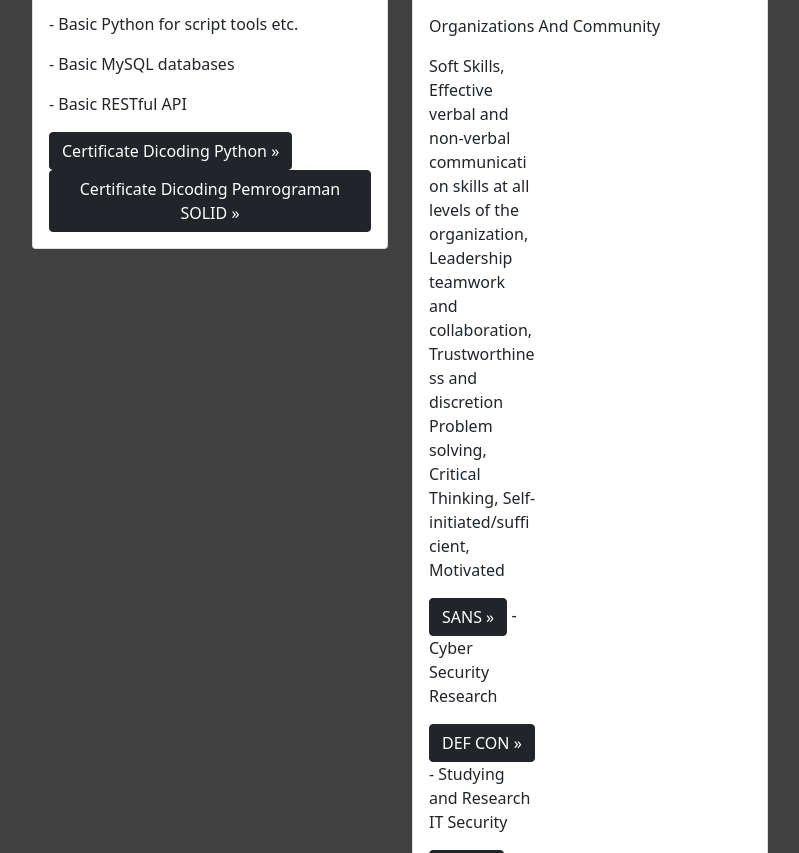
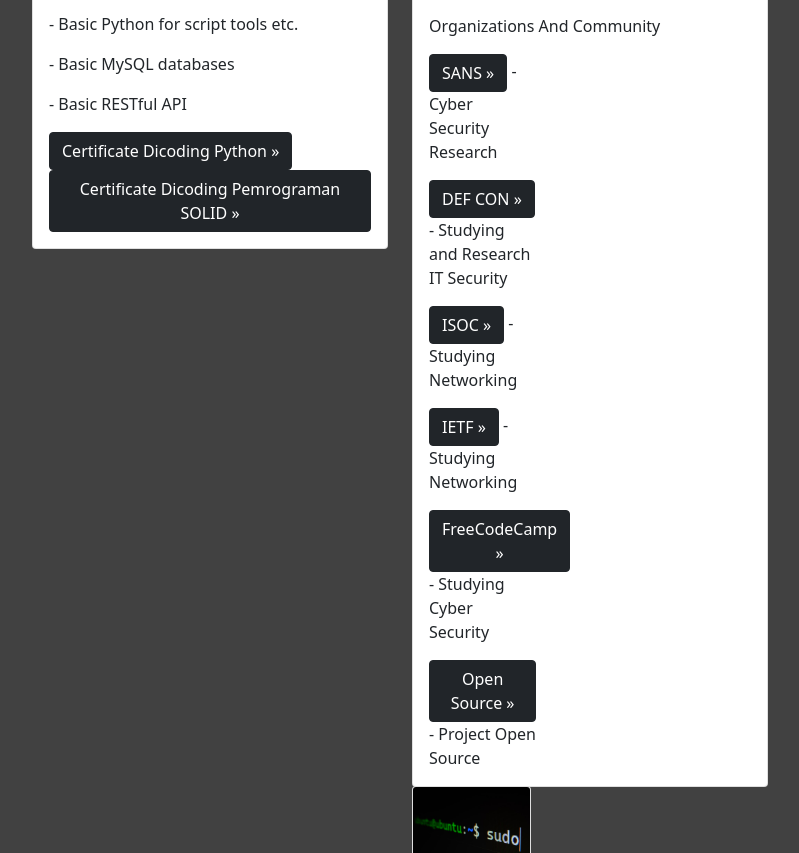
Before and after one commit to m-arifrizki/m-arifrizki.github.io, a plain HTML site: page index.html in a window 1280 px wide. Shown: the part 3828-4681 px from the top of the page, without its empty margins (50-849 px from the left). Drawn offline with nearby package versions, Linux system fonts and the light colour scheme; animation ran at ten frames a second.

Commit message:
Update index.html

```diff
--- a/index.html
+++ b/index.html
@@ -225,9 +225,6 @@ Introduce me Mochammad Arif Rizki. I have knowledge and experience in the positi
                 <p class="card-text">
                  Organizations And Community </p>
 	      <div class="col-md-4" data-aos="fade-left" data-aos-delay="200">
-              <p>
-	      Soft Skills, Effective verbal and non-verbal communication skills at all levels of the organization, Leadership teamwork and collaboration, Trustworthiness and discretion
-              Problem solving, Critical Thinking, Self-initiated/sufficient, Motivated </p>
                 <p class="card-text">
                 <a href="https://www.sans.org/account/create/?msc=securityresourceslp" target="_blank" class="btn btn-dark">SANS &raquo;</a>
                 - Cyber Security Research</p>
```
